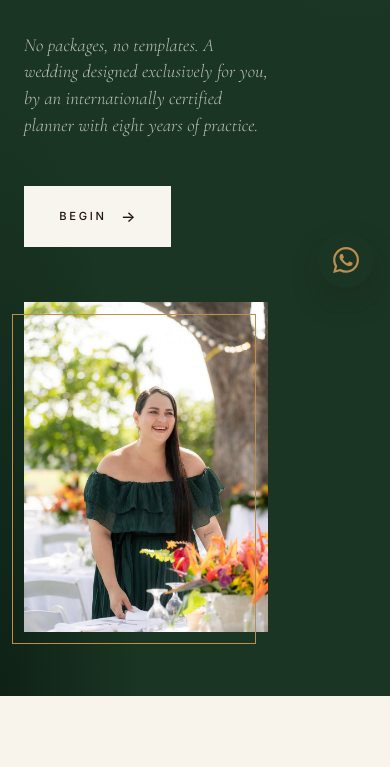
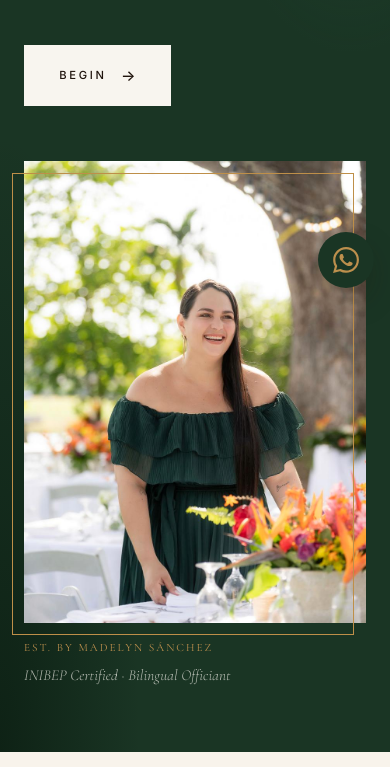
Before and after one commit to Toorizta-Universe/dluxe-weddings, a plain HTML site: page index.html in a window 390 px wide. Shown: the part 540-1307 px from the top of the page. Drawn offline with nearby package versions, Linux system fonts and the light colour scheme.

Commit message:
Fix mobile hero broken 2-column layout
.hero is display:flex (row by default). On desktop, .hero-meta was
position:absolute so it didn't participate in flex layout. On mobile
I changed it to position:static, which made it a normal flex sibling
of .hero-grid — flowing side-by-side at 113px wide x 1027px tall,
jammed against the right edge of the viewport.

Fix: flex-direction:column on .hero at <=1024px so .hero-grid and
.hero-meta stack vertically. Plus width:100% on .hero-meta so it
takes the full row.

```diff
--- a/assets/css/style.css
+++ b/assets/css/style.css
@@ -405,10 +405,10 @@
 .hero-meta strong { color: var(--brass); font-weight: 400; font-style: normal; letter-spacing: 0.18em; text-transform: uppercase; font-size: 0.7rem; display: block; margin-bottom: .35rem; }
 
 @media (max-width: 1024px) {
-  .hero { padding: 9rem 0 4rem; }
+  .hero { padding: 9rem 0 4rem; flex-direction: column; }
   .hero-grid { grid-template-columns: 1fr; gap: 3rem; align-items: start; }
   .hero-image { max-width: 100%; margin-right: 0; }
-  .hero-meta { position: static; text-align: left; padding: 1rem var(--pad-x) 0; }
+  .hero-meta { position: static; text-align: left; padding: 1rem var(--pad-x) 0; width: 100%; }
 }
 
 /* ========== Marquee section opener ========== */
```
